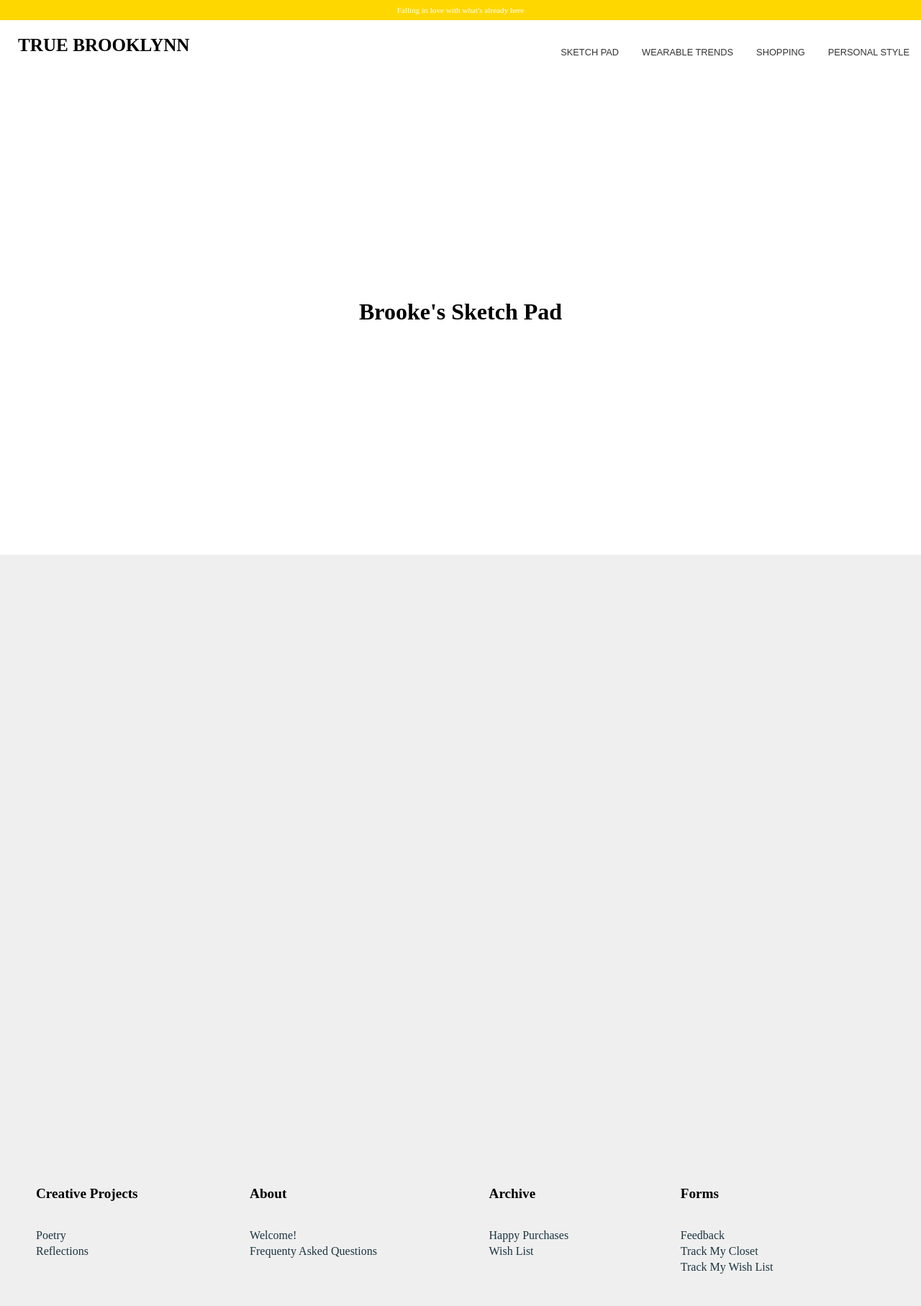
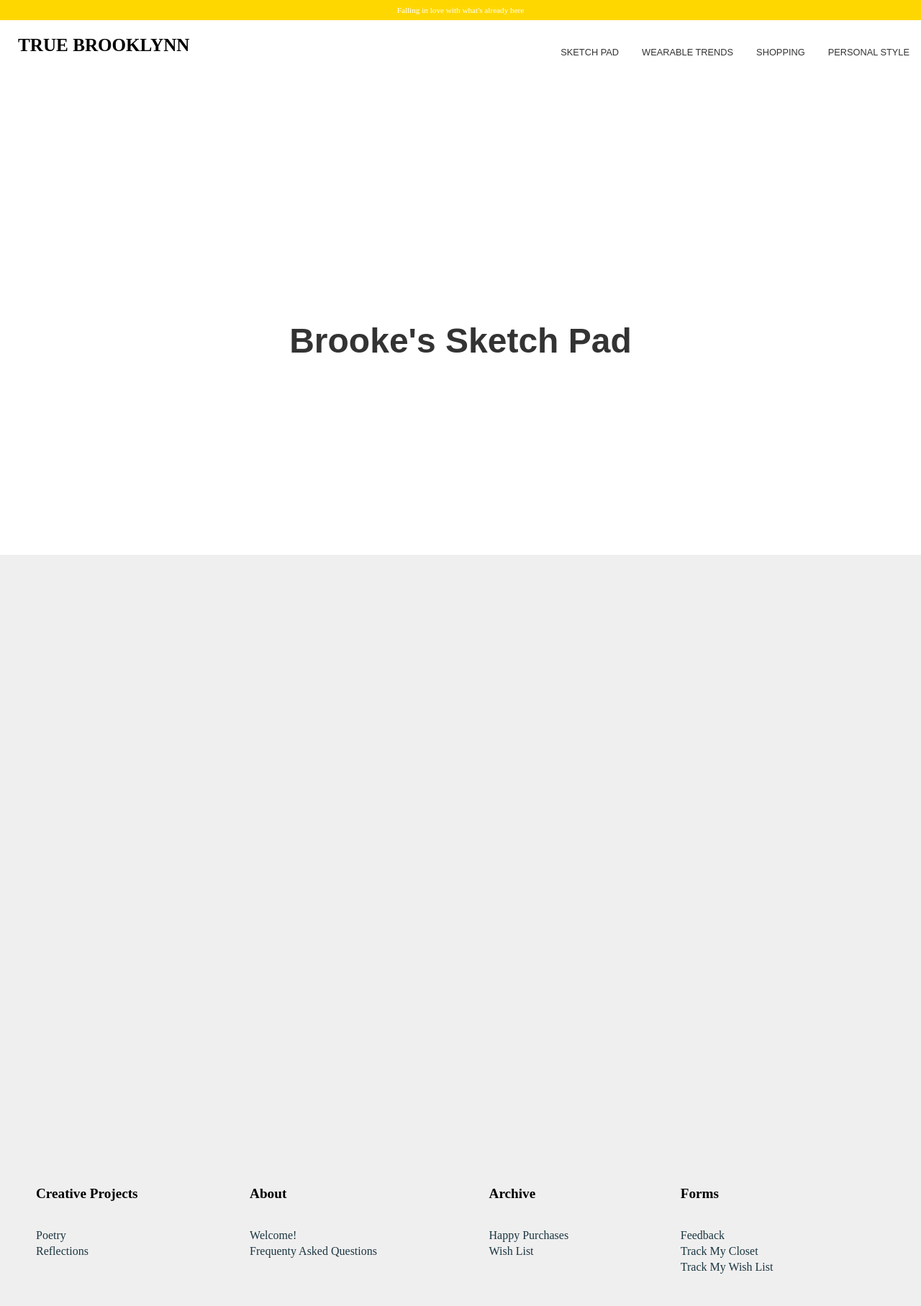
Before and after one commit to truebrooklynn/truebrooklynn.github.io, a Jekyll site: the page built from sketchpad/index.html, in a window 1280 px wide. Shown: the whole page at 72% size. Built offline with Jekyll 4.4.1, drawn with Linux system fonts in a browser that asks for light colours; some web fonts are replaced.

Commit message:
Changed font for topbanner heading

```diff
--- a/css/main.css
+++ b/css/main.css
@@ -136,6 +136,16 @@ body {
     align-items: center; /*align image*/
 
     position: relative; /* image to scale nicely on all screens*/
+}
+
+
+.topBanner h1{
+  display: inline;
+	padding: 5rem 1px 0px;
+	position: relative;
+	color: #333;
+	font-family: 'Piazzolla', sans-serif;
+	font-size: 3rem;
 }
 
 .topBanner img {
```
